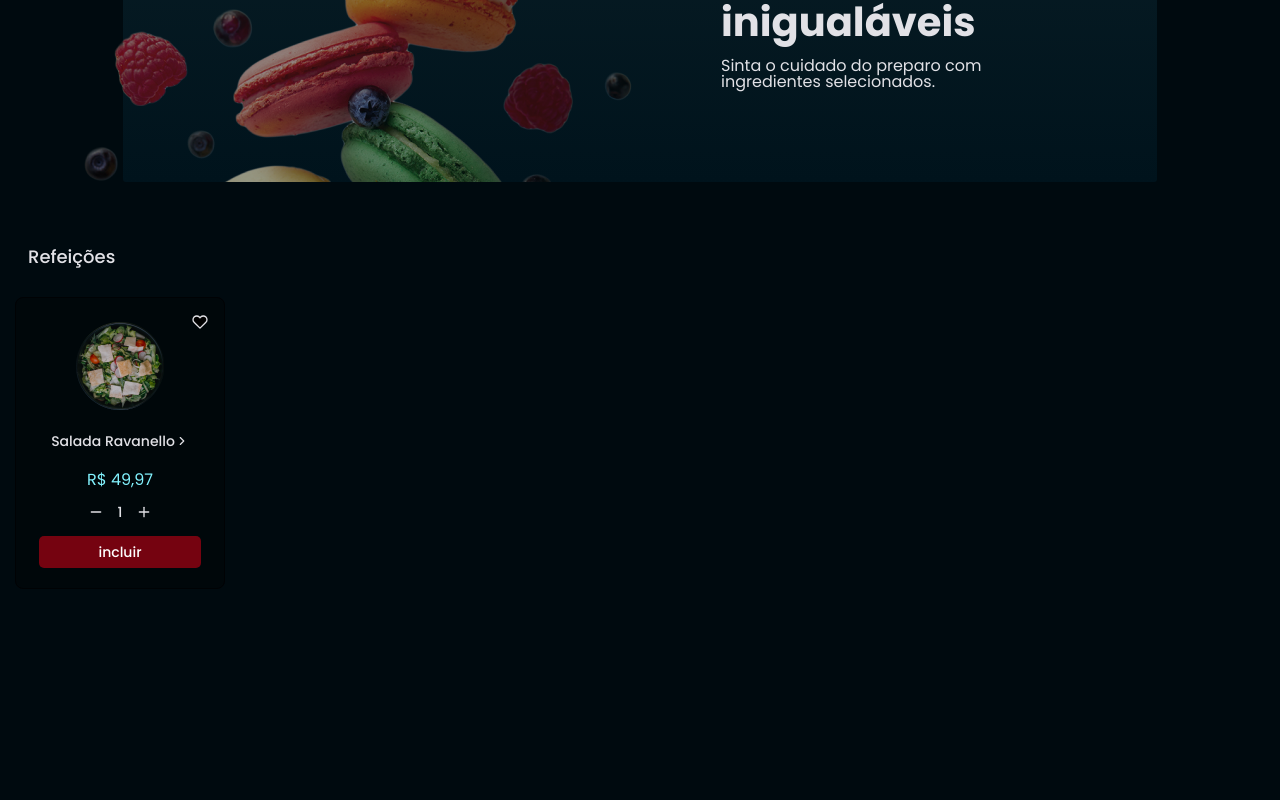
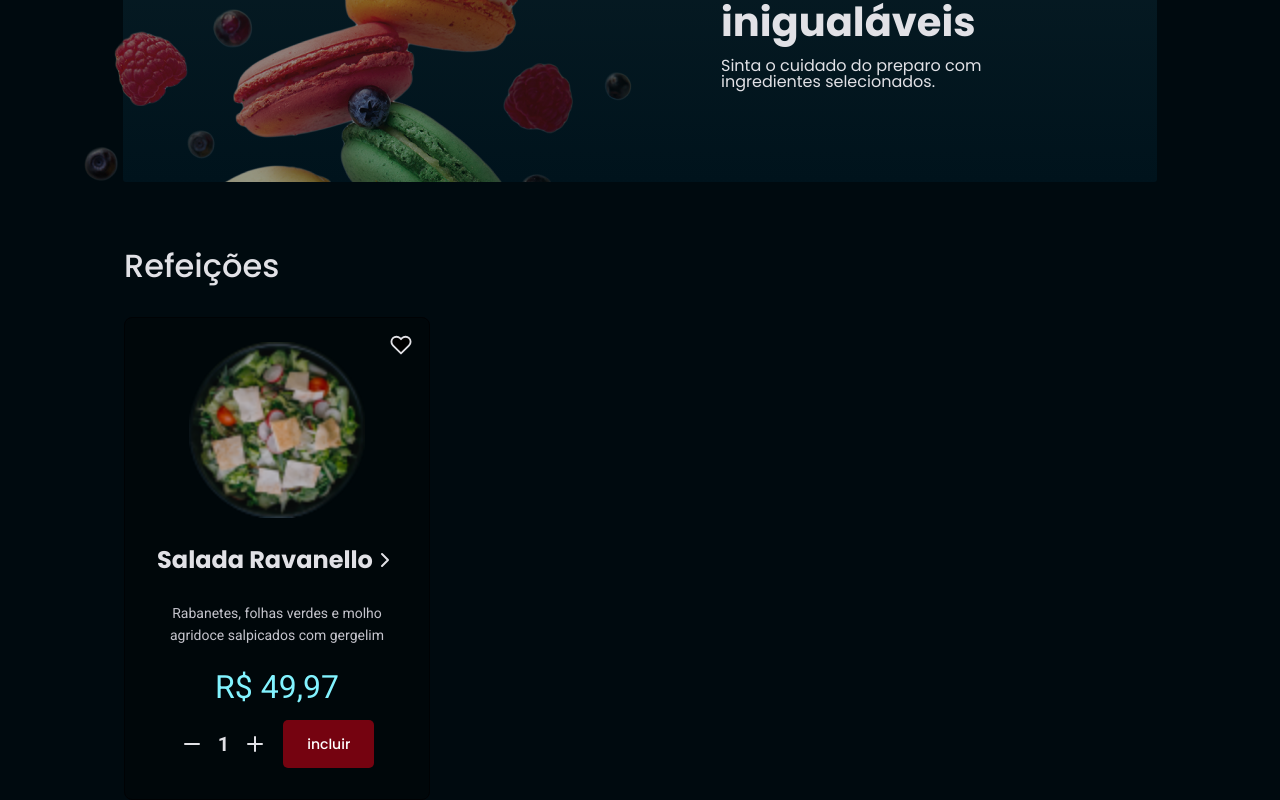
Before and after one commit to SergioRSanchez/food-explorer-web, a React (Vite) app: page / in a window 1280 px wide. Shown: the part 428-1228 px from the top of the page. Before the commit the page ends 1017 px from the top, so only its background shows below. Built offline with nearby package versions, Linux system fonts and the light colour scheme.

Commit message:
feat: created card component

```diff
--- a/src/components/Card/index.jsx
+++ b/src/components/Card/index.jsx
@@ -6,19 +6,22 @@ import dish from '../../assets/dish.png';
 
 import { Container } from './styles';
 
-export function Card({ onClickHandleFavorite, color }) {
+export function Card({ onClickHandleFavorite, color, title, description, price }) {
   return (
     <Container>
       <span><FiHeart color={color} fill={color} onClick={onClickHandleFavorite} /></span>
       <img src={dish} alt="Foto de um prato" />
-      <p>Salada Ravanello <p><FiChevronRight /></p></p>
-      <p>R$ 49,97</p>
+      <p>{title}<p><FiChevronRight /></p></p>
+      <small>{description}</small>
+      <p>R$ {price}</p>
       <div>
-        <span><FiMinus /></span>
-        <p>1</p>
-        <span><FiPlus /></span>
+        <div>
+          <span><FiMinus /></span>
+          <p>1</p>
+          <span><FiPlus /></span>
+        </div>
+        <Button title="incluir" />
       </div>
-      <Button title="incluir" />
     </Container>
   )
 }
--- a/src/components/Card/styles.js
+++ b/src/components/Card/styles.js
@@ -1,4 +1,6 @@
 import styled from 'styled-components';
+
+import { DEVICE_BREAKPOINTS } from '../../styles/deviceBreakpoints';
 
 
 export const Container = styled.div`
@@ -38,7 +40,12 @@ export const Container = styled.div`
     margin-bottom: 12px;
   }
 
-  p + p {
+  small {
+    display: none;
+  }
+
+  small + p {
+    font-family: Roboto;
     margin-top: 0;
     margin-bottom: 0;
     color: ${({ theme }) => theme.COLORS.CAKE_200};
@@ -47,9 +54,10 @@ export const Container = styled.div`
     line-height: 100%;
   }
 
-  div {
+  div:nth-child(1) {
     display: flex;
     align-items: center;
+    justify-content: center;
     gap: 14px;
 
     span {
@@ -65,4 +73,74 @@ export const Container = styled.div`
     width: 162px;
     height: 32px;
   }
+
+  @media (min-width: ${DEVICE_BREAKPOINTS.LG}) {
+    width: auto;
+    height: auto;
+
+    > span > svg {
+
+      top: 16px;
+      right: 16px;
+      width: 24px;
+      height: 22px;
+    }
+
+    img {
+      width: 176px;
+      height: 176px;
+    }
+
+    p {
+      font-size: 24px;
+      font-weight: 700;
+      line-height: 140%;
+
+      margin-top: 15px;
+      margin-bottom: 15px;
+    }
+
+    small {
+      display: block;
+      font-family: Roboto;
+      color: ${({ theme }) => theme.COLORS.LIGHT_400};
+      text-align: center;
+      font-size: 14px;
+      line-height: 160%;
+      width: 256px;
+      height: 45px;
+      margin-bottom: 15px;
+    }
+
+    small + p {
+      font-size: 32px;
+      line-height: 160%;
+    }
+
+    div {
+      display: flex;
+      align-items: center;
+      gap: 16px;
+
+      p {
+        font-family: Roboto;
+        font-size: 20px;
+        font-weight: 700;
+        line-height: 160%;
+      }
+
+      > span > svg {
+        width: 24px;
+        height: 24px;
+      }
+
+    }
+
+    button {
+      width: auto;
+      height: auto;
+      padding: 12px 24px;
+    }
+
+  }
 `;
--- a/src/pages/Home/index.jsx
+++ b/src/pages/Home/index.jsx
@@ -46,7 +46,13 @@ export function Home() {
             <h2>Refeições</h2>
 
             <Cards>
-              <Card onClickHandleFavorite={handleFavorite} color={favorite ? 'red' : ''} />
+              <Card
+                onClickHandleFavorite={handleFavorite}
+                color={favorite ? 'red' : ''}
+                title="Salada Ravanello"
+                description="Rabanetes, folhas verdes e molho agridoce salpicados com gergelim"
+                price="49,97"
+              />
             </Cards>
 
           </Content>
--- a/src/pages/Home/styles.js
+++ b/src/pages/Home/styles.js
@@ -84,10 +84,22 @@ export const Content = styled.div`
     /* margin-left: 24px; */ // Projeto está 24px, porém prefiro manter um padrão
     margin: 0 0 28px 13px;
   }
+
+  @media (min-width: ${DEVICE_BREAKPOINTS.LG}) {
+    padding: 0 124px;
+
+    h2 {
+      font-size: 32px;
+      margin: 0 0 28px 0px;
+    }
+  }
 `;
 
 export const Cards = styled.div`
   display: flex;
   gap: 16px;
-  /* flex-wrap: wrap; */
+
+  @media (min-width: ${DEVICE_BREAKPOINTS.LG}) {
+    gap: 27px;
+  }
 `;
```
